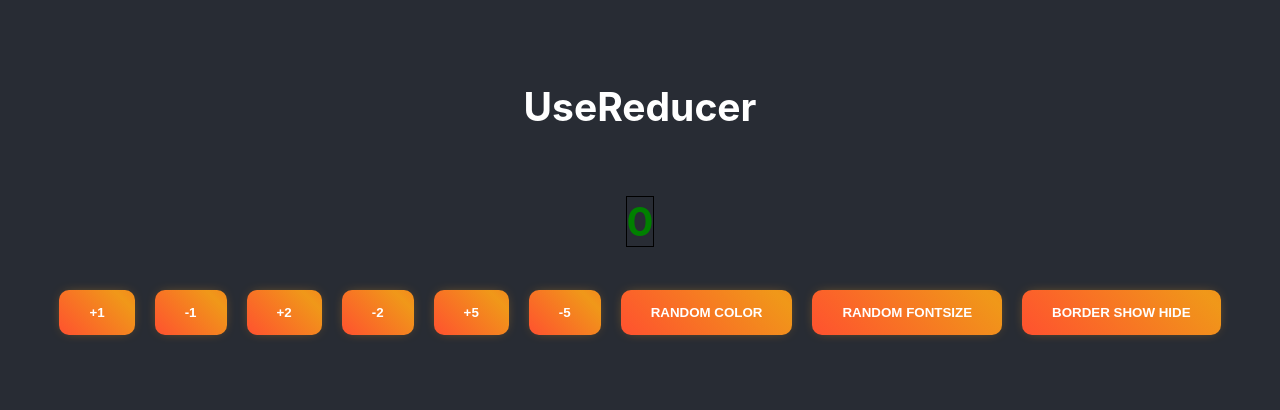
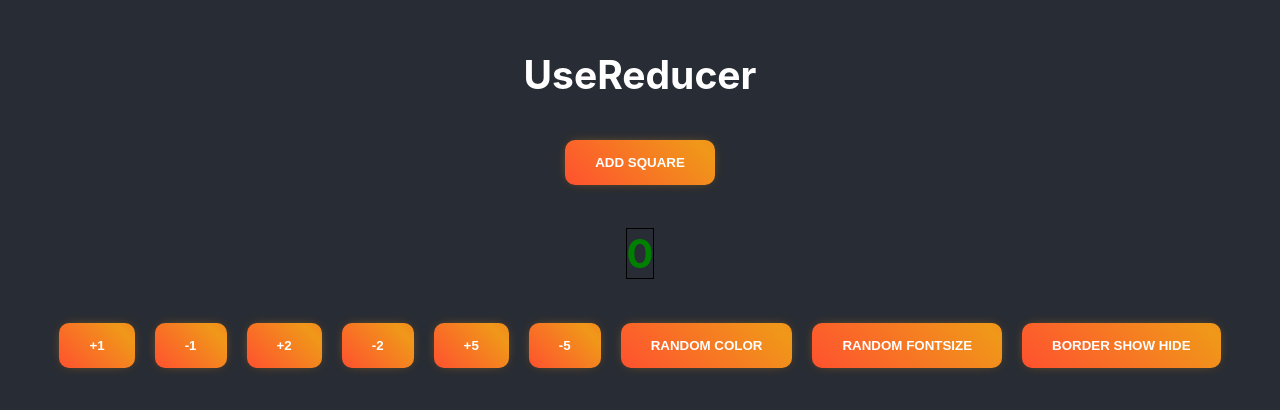
Before and after one commit to Jakavickis/drontai, a React (Create React App) app in the folder r1/: page / in a window 1280 px wide. Shown: the part 202-612 px from the top of the page. Built offline with nearby package versions, Linux system fonts and the light colour scheme.

Commit message:
addSquares with useReduce

```diff
--- a/r1/src/Actions/count.js
+++ b/r1/src/Actions/count.js
@@ -1,4 +1,4 @@
-import { ADD_ONE, ADD_TWO, REMOVE_ONE, REMOVE_TWO, ADD_FIVE, REMOVE_FIVE, RAND_COLOR, RAND_FONT, BORDER_S_H } from '../Constants/actions';
+import { ADD_ONE, ADD_TWO, REMOVE_ONE, REMOVE_TWO, ADD_FIVE, REMOVE_FIVE, RAND_COLOR, RAND_FONT, BORDER_S_H, SQUARE } from '../Constants/actions';
 
 export function add1() {
     return {
@@ -52,3 +52,8 @@ export function borderShowHide() {
         type: BORDER_S_H
     }
 }
+export function addSquare() {
+    return {
+        type: SQUARE
+    }
+}
--- a/r1/src/Components/016/Count.jsx
+++ b/r1/src/Components/016/Count.jsx
@@ -1,6 +1,7 @@
 import { useReducer } from "react";
-import { add1, rem1, add2, rem2, rem5, add5, randomColor, randomFont, borderShowHide } from "../../Actions/count";
+import { add1, rem1, add2, rem2, rem5, add5, randomColor, randomFont, borderShowHide, addSquare } from "../../Actions/count";
 import count from "../../Reducers/count";
+import sq from "../../Reducers/sq";
 
 function Count() {
 
@@ -11,8 +12,15 @@ function Count() {
         border: true
     });
 
+    const [sqer, dispachSqer] = useReducer(sq, [])
+
     return (
         <>
+            <div className="container">
+                {
+                    sqer.map((_, i) => <div className="kv" key={i}></div>)
+                }</div>
+            <button onClick={() => dispachSqer(addSquare())}>add square</button>
             <h2 style={{
                 color: counter.color,
                 fontSize: counter.fontSize,
--- a/r1/src/Constants/actions.js
+++ b/r1/src/Constants/actions.js
@@ -7,3 +7,4 @@ export const REMOVE_FIVE = 6;
 export const RAND_COLOR = 7;
 export const RAND_FONT = 8;
 export const BORDER_S_H = 13;
+export const SQUARE = 9;
--- /dev/null
+++ b/r1/src/Reducers/sq.js
@@ -0,0 +1,14 @@
+import { SQUARE } from "../Constants/actions";
+
+function sq(state, action) {
+    let newState = [...state];
+    switch (action.type) {
+        case SQUARE:
+            newState.push('')
+            break
+        default:
+    }
+    return newState
+}
+
+export default sq;
```
